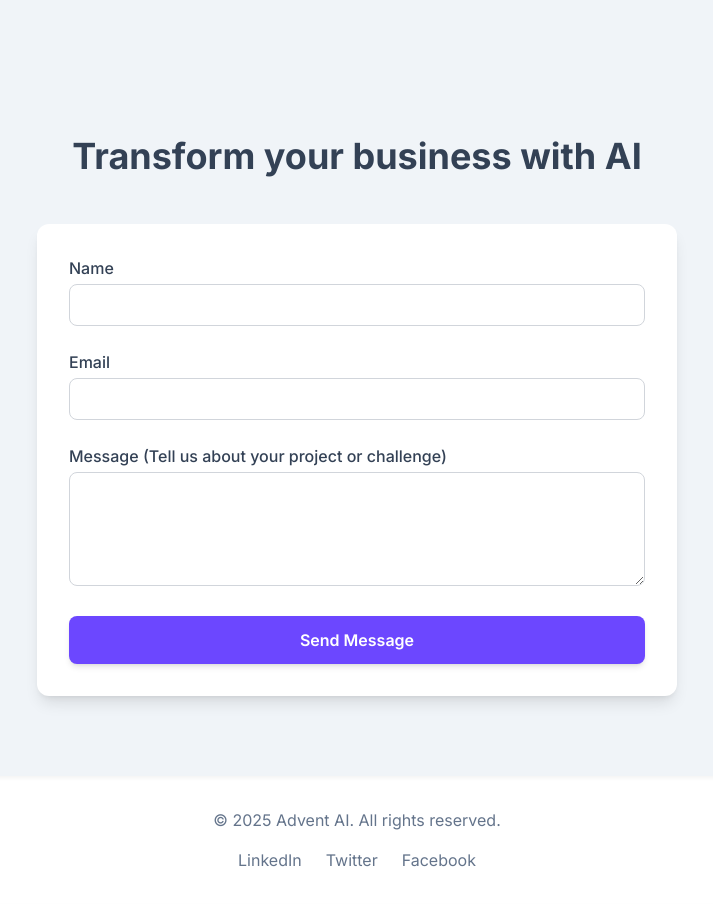
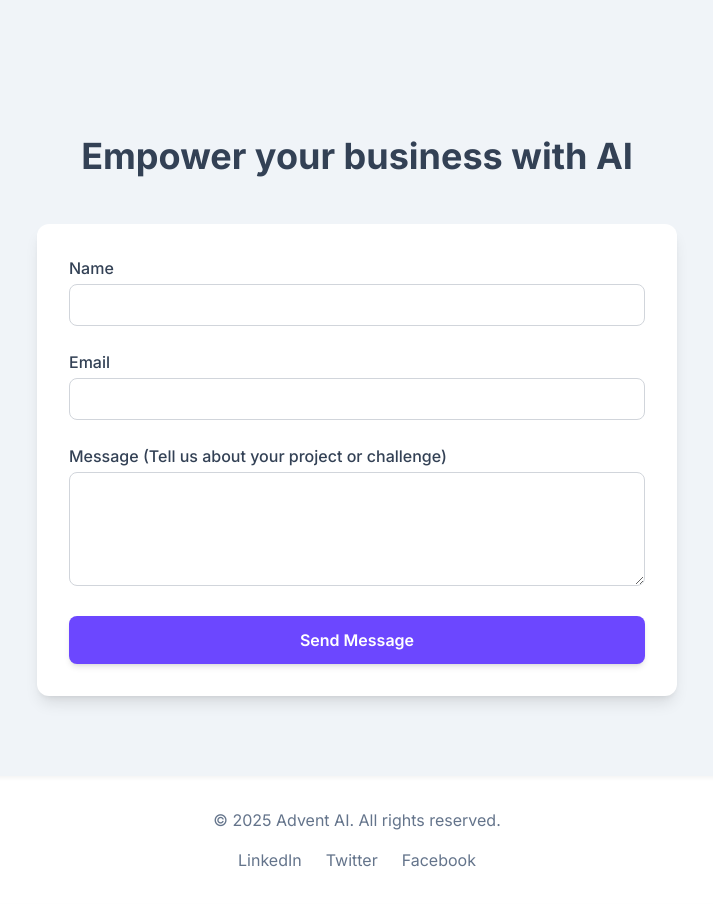
Before and after one commit to pavithrareddykc/adventaiservices, a plain HTML site: page index.html in a window 1280 px wide. Shown: the part 840-1744 px from the top of the page, without its empty margins (283-996 px from the left). Drawn offline with nearby package versions, Linux system fonts and the light colour scheme.

Commit message:
Update index.html

```diff
--- a/index.html
+++ b/index.html
@@ -116,7 +116,7 @@
         <!-- Contact section: accessible form with progressive enhancement -->
         <section id="contact" class="py-20 bg-light-bg">
             <div class="container mx-auto px-4 max-w-2xl">
-                <h2 class="text-4xl font-bold text-center mb-12 text-dark-text">Transform your business with AI</h2>
+                <h2 class="text-4xl font-bold text-center mb-12 text-dark-text">Empower your business with AI</h2>
                 <div class="bg-light-card rounded-xl shadow-lg p-8">
                     <form id="contact-form" class="space-y-6" action="https://formspree.io/f/xnnzwrbl" method="POST" accept-charset="UTF-8">
                         <div>
```
